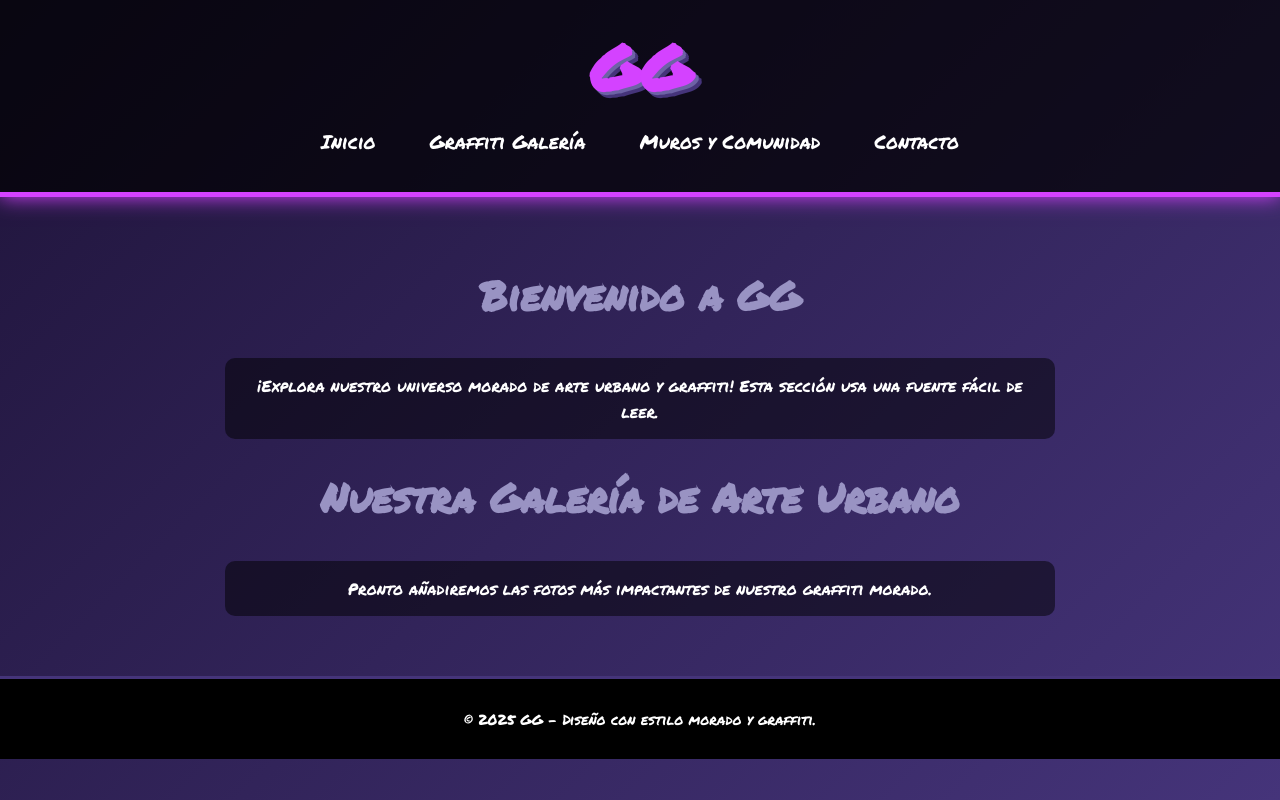
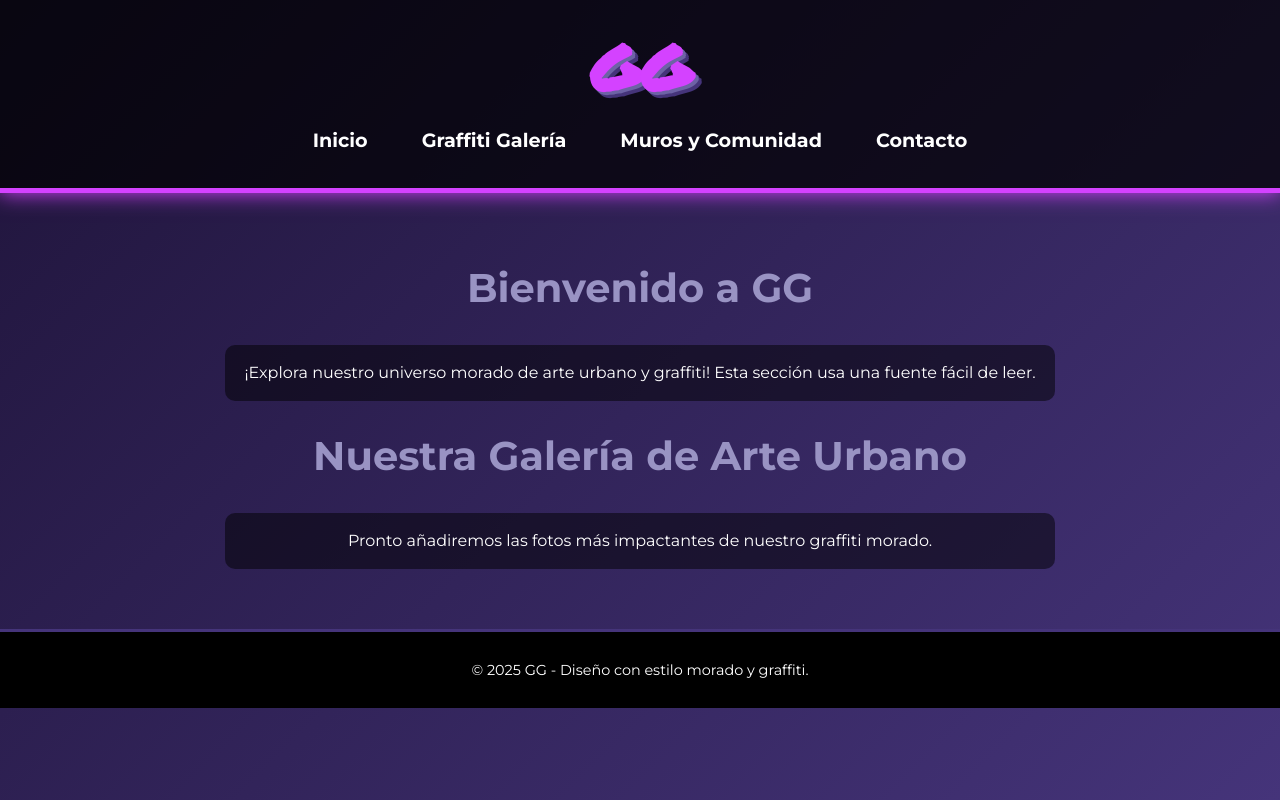
Before and after one commit to mycreativelife-boop/GG, a plain HTML site: page index.html in a window 1280 px wide. Drawn offline with Linux system fonts and the light colour scheme.

Commit message:
Update style.css

```diff
--- a/style.css
+++ b/style.css
@@ -1,36 +1,41 @@
-/* Paleta de Morados (Ejemplos de códigos HEX, puedes buscar más) */
+/* Paleta de Morados */
 :root {
-    --morado-oscuro: #45347A; /* Violeta Anonymous de Montana Colors */
-    --morado-medio: #6D63A5; /* Violeta Profeta */
-    --morado-claro: #9993C3; /* Violeta */
-    --morado-neón: #D442FF;
+    --morado-oscuro: #45347A; /* Violeta Anonymous */
+    --morado-medio: #6D63A5;
+    --morado-claro: #9993C3;
+    --morado-neón: #D442FF; /* Color de acento neón */
     --fondo-principal: #1f143a; /* Fondo muy oscuro */
 }
 
 /* Estilos Generales */
 body {
-    font-family: 'Permanent Marker', cursive, sans-serif; /* Fuente con estilo graffiti */
+    /* FUENTE LEGIBLE: Montserrat para todo el cuerpo del texto */
+    font-family: 'Montserrat', sans-serif;
+    font-weight: 400;
     margin: 0;
     padding: 0;
-    color: white; /* Color de texto claro */
-    /* Degradado de morados en el fondo para un look moderno/graffiti */
+    color: white;
+    /* Degradado de morados */
     background: linear-gradient(135deg, var(--fondo-principal) 0%, var(--morado-oscuro) 100%);
-    background-attachment: fixed; /* Mantiene el fondo fijo al hacer scroll */
+    background-attachment: fixed;
 }
 
 /* Estilo del Encabezado (Header) */
 .header-graffiti {
-    background-color: rgba(0, 0, 0, 0.7); /* Fondo semi-transparente */
+    background-color: rgba(0, 0, 0, 0.7);
     padding: 20px;
     text-align: center;
-    border-bottom: 5px solid var(--morado-neón); /* Borde neón para simular luz o goteo */
-    box-shadow: 0 0 20px var(--morado-neón); /* Efecto de brillo neón */
+    border-bottom: 5px solid var(--morado-neón);
+    box-shadow: 0 0 20px var(--morado-neón);
 }
 
 .header-graffiti h1 {
+    /* FUENTE GRAFFITI: Permanent Marker solo para el título principal "GG" */
+    font-family: 'Permanent Marker', cursive;
     font-size: 4em;
     color: var(--morado-neón);
-    text-shadow: 3px 3px 0 var(--morado-medio), 6px 6px 0 var(--morado-oscuro); /* Efecto de capas tipo graffiti */
+    /* Efecto de capas tipo graffiti */
+    text-shadow: 3px 3px 0 var(--morado-medio), 6px 6px 0 var(--morado-oscuro);
     margin: 0;
 }
 
@@ -54,13 +59,14 @@ nav ul li a {
     padding: 5px 10px;
     border: 2px solid transparent;
     transition: all 0.3s ease;
+    font-weight: 700; /* Negrita para enlaces */
 }
 
 nav ul li a:hover {
     color: var(--morado-neón);
     border-color: var(--morado-neón);
     background-color: var(--morado-oscuro);
-    transform: scale(1.1); /* Pequeño zoom al pasar el mouse */
+    transform: scale(1.1);
 }
 
 /* Estilos para las Secciones de Contenido */
@@ -70,6 +76,9 @@ nav ul li a:hover {
 }
 
 .seccion-contenido h2 {
+    /* Títulos de sección más legibles */
+    font-family: 'Montserrat', sans-serif;
+    font-weight: 700;
     color: var(--morado-claro);
     font-size: 2.5em;
     margin-top: 30px;
@@ -79,7 +88,7 @@ nav ul li a:hover {
     max-width: 800px;
     margin: 20px auto;
     line-height: 1.6;
-    background-color: rgba(0, 0, 0, 0.5); /* Fondo semitransparente para el texto */
+    background-color: rgba(0, 0, 0, 0.5);
     padding: 15px;
     border-radius: 10px;
 }
```
